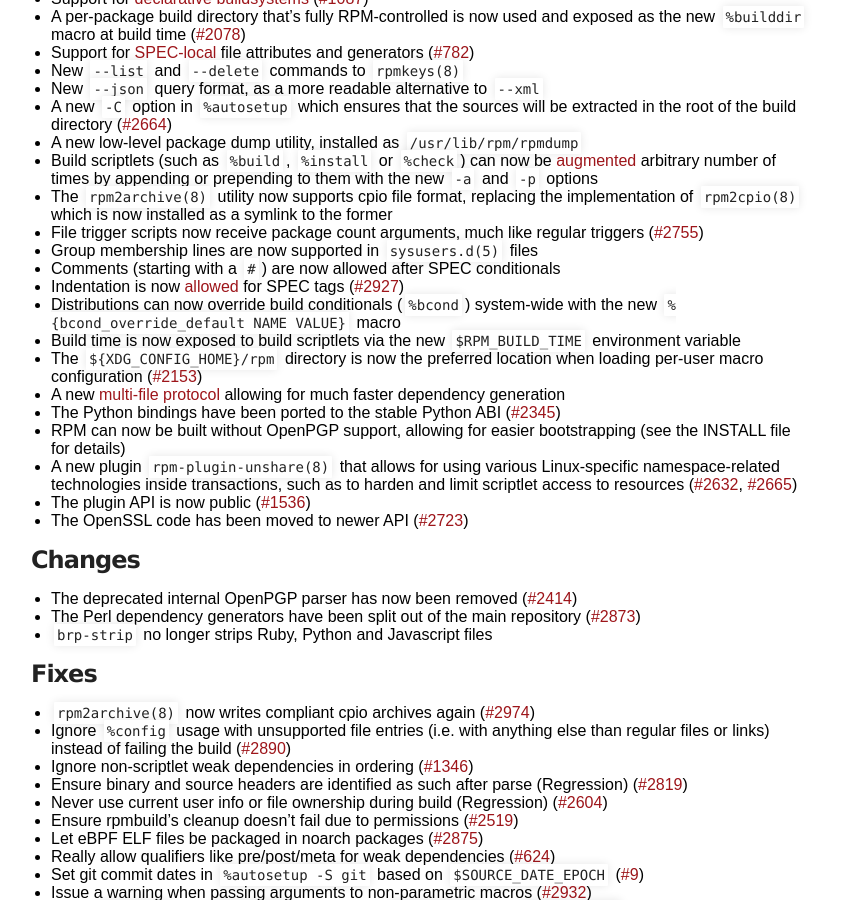
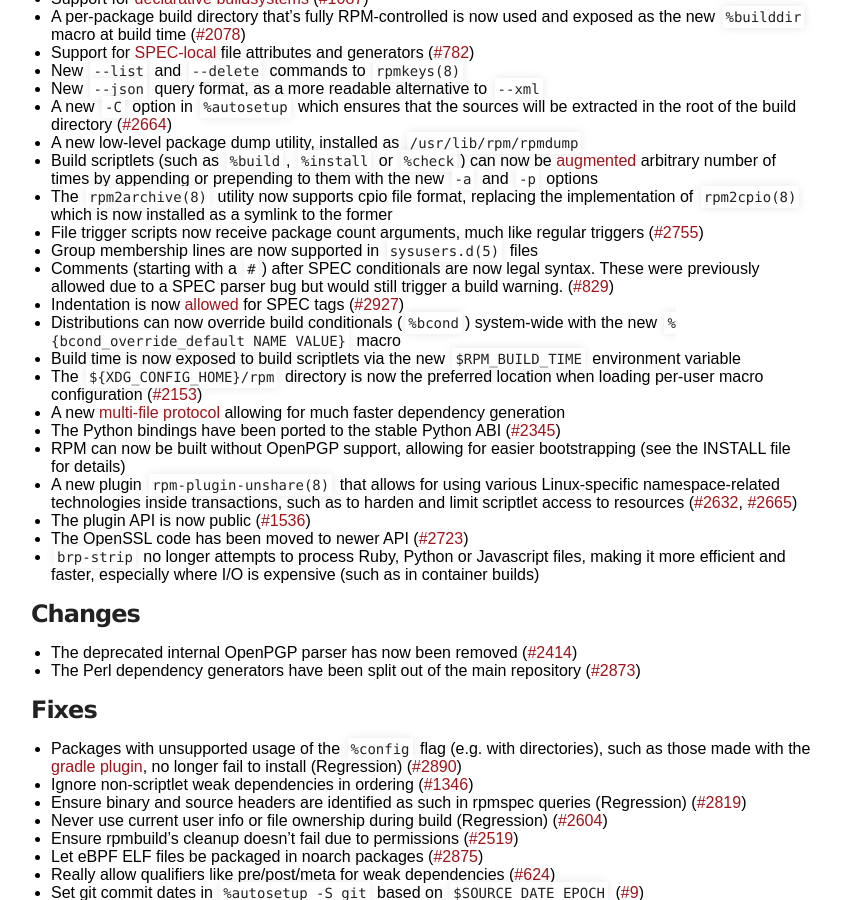
Before and after one commit to rpm-software-management/rpm-web, a Jekyll site: the page built from wiki/Releases/4.20.0.md, in a window 1280 px wide and 900 px high, scrolled down 546 px. Shown: the whole window, without its empty margins (219-1060 px from the left). Built offline with Jekyll 4.4.1, drawn with Linux system fonts in a browser that asks for light colours.

Commit message:
Another RN fixes
Kudos to @pmatilai for spotting/suggesting these!

```diff
--- a/wiki/Releases/4.20.0.md
+++ b/wiki/Releases/4.20.0.md
@@ -24,7 +24,7 @@ Last update: 2024-04-08
 * The `rpm2archive(8)` utility now supports cpio file format, replacing the implementation of `rpm2cpio(8)` which is now installed as a symlink to the former
 * File trigger scripts now receive package count arguments, much like regular triggers ([#2755](https://github.com/rpm-software-management/rpm/issues/2755))
 * Group membership lines are now supported in `sysusers.d(5)` files
-* Comments (starting with a `#`) are now allowed after SPEC conditionals
+* Comments (starting with a `#`) after SPEC conditionals are now legal syntax.  These were previously allowed due to a SPEC parser bug but would still trigger a build warning. ([#829](https://github.com/rpm-software-management/rpm/issues/829))
 * Indentation is now [allowed](https://rpm-software-management.github.io/rpm/manual/spec.html#preamble-tags) for SPEC tags ([#2927](https://github.com/rpm-software-management/rpm/issues/2927))
 * Distributions can now override build conditionals (`%bcond`) system-wide with the new `%{bcond_override_default NAME VALUE}` macro
 * Build time is now exposed to build scriptlets via the new `$RPM_BUILD_TIME` environment variable
@@ -35,17 +35,16 @@ Last update: 2024-04-08
 * A new plugin `rpm-plugin-unshare(8)` that allows for using various Linux-specific namespace-related technologies inside transactions, such as to harden and limit scriptlet access to resources ([#2632](https://github.com/rpm-software-management/rpm/issues/2632), [#2665](https://github.com/rpm-software-management/rpm/issues/2665))
 * The plugin API is now public ([#1536](https://github.com/rpm-software-management/rpm/issues/1536))
 * The OpenSSL code has been moved to newer API ([#2723](https://github.com/rpm-software-management/rpm/issues/2294))
+* `brp-strip` no longer attempts to process Ruby, Python or Javascript files, making it more efficient and faster, especially where I/O is expensive (such as in container builds)
 
 ### Changes
 * The deprecated internal OpenPGP parser has now been removed ([#2414](https://github.com/rpm-software-management/rpm/issues/2414))
 * The Perl dependency generators have been split out of the main repository ([#2873](https://github.com/rpm-software-management/rpm/issues/2873))
-* `brp-strip` no longer strips Ruby, Python and Javascript files
 
 ### Fixes
-* `rpm2archive(8)` now writes compliant cpio archives again ([#2974](https://github.com/rpm-software-management/rpm/issues/2974))
-* Ignore `%config` usage with unsupported file entries (i.e. with anything else than regular files or links) instead of failing the build ([#2890](https://github.com/rpm-software-management/rpm/issues/2890))
+* Packages with unsupported usage of the `%config` flag (e.g. with directories), such as those made with the [gradle plugin](https://plugins.gradle.org/plugin/com.netflix.nebula.ospackage), no longer fail to install (Regression) ([#2890](https://github.com/rpm-software-management/rpm/issues/2890))
 * Ignore non-scriptlet weak dependencies in ordering ([#1346](https://github.com/rpm-software-management/rpm/issues/1346))
-* Ensure binary and source headers are identified as such after parse (Regression) ([#2819](https://github.com/rpm-software-management/rpm/issues/2819))
+* Ensure binary and source headers are identified as such in rpmspec queries (Regression) ([#2819](https://github.com/rpm-software-management/rpm/issues/2819))
 * Never use current user info or file ownership during build (Regression) ([#2604](https://github.com/rpm-software-management/rpm/issues/2604))
 * Ensure rpmbuild's cleanup doesn't fail due to permissions ([#2519](https://github.com/rpm-software-management/rpm/issues/2519))
 * Let eBPF ELF files be packaged in noarch packages ([#2875](https://github.com/rpm-software-management/rpm/issues/2875))
```
